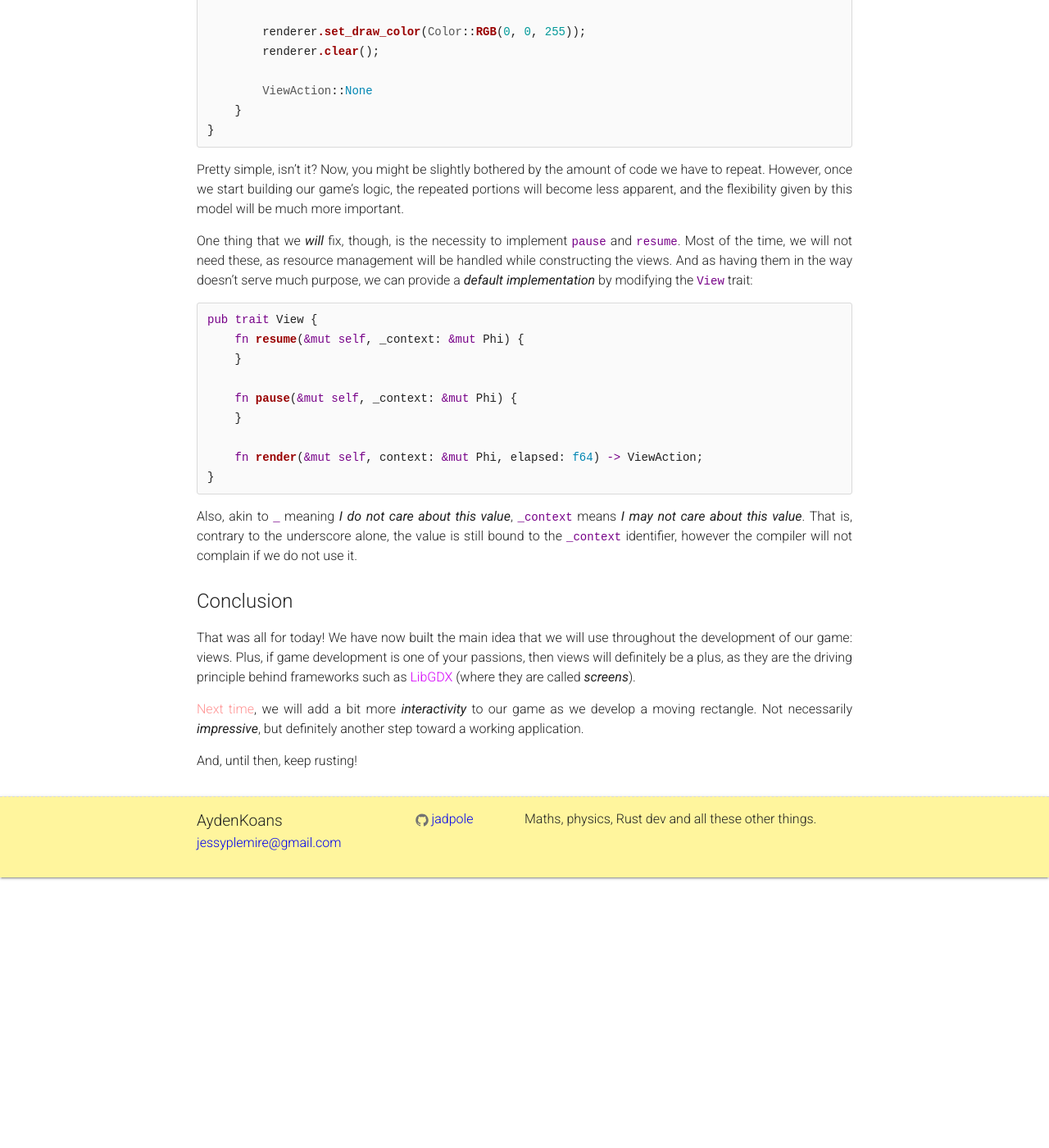
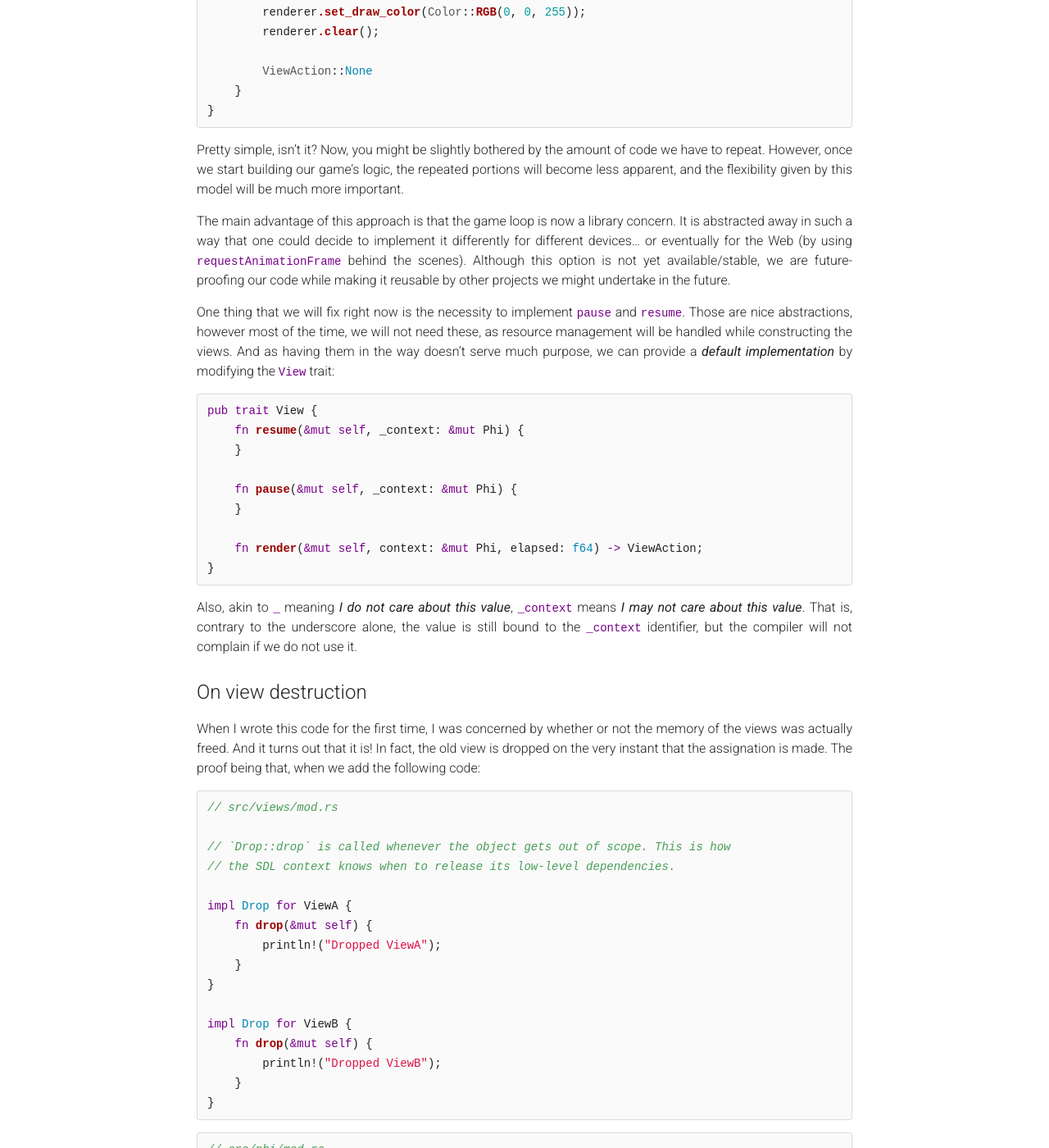
Before and after one commit to jadpole/jadpole.github.io, a Jekyll site: the page built from _posts/2015-07-20-arcaders-1-5.md, in a window 1280 px wide and 1400 px high, scrolled down 11487 px. Shown: the whole window at 82% size. Built offline with Jekyll 4.4.1, drawn with Linux system fonts in a browser that asks for light colours; Markdown is read by kramdown in place of the engine named in the settings; some of the changed text lies outside the part shown.

Commit message:
Modified ArcadeRS 1.5

````diff
--- a/_posts/2015-07-20-arcaders-1-5.md
+++ b/_posts/2015-07-20-arcaders-1-5.md
@@ -94,7 +94,6 @@ mod phi;
 mod views;
 
 use ::phi::{Events, ViewAction};
-
 
 fn main() {
     // Initialize SDL2
@@ -201,7 +200,7 @@ time (for example, by using microseconds instead). I leave it as an exercise.
 Now, to change the view!
 
 
-## Changing the view
+## Abstracting the game loop
 
 It is now time to move the main loop to `src/phi/mod.rs` and to remove the burden
 of a _default view_. To do so, let us now discover another _functional_ feature
@@ -551,11 +550,18 @@ code we have to repeat. However, once we start building our game's logic, the
 repeated portions will become less apparent, and the flexibility given by this
 model will be much more important.
 
-One thing that we _will_ fix, though, is the necessity to implement `pause` and
-`resume`. Most of the time, we will not need these, as resource management will
-be handled while constructing the views. And as having them in the way doesn't
-serve much purpose, we can provide a _default implementation_ by modifying the
-`View` trait:
+The main advantage of this approach is that the game loop is now a library
+concern. It is abstracted away in such a way that one could decide to implement
+it differently for different devices... or eventually for the Web (by using
+`requestAnimationFrame` behind the scenes). Although this option is not yet
+available/stable, we are future-proofing our code while making it reusable by
+other projects we might undertake in the future.
+
+One thing that we will fix right now is the necessity to implement `pause` and
+`resume`. Those are nice abstractions, however most of the time, we will not
+need these, as resource management will be handled while constructing the
+views. And as having them in the way doesn't serve much purpose, we can provide
+a _default implementation_ by modifying the `View` trait:
 
 ```rust
 pub trait View {
@@ -571,8 +577,61 @@ pub trait View {
 
 Also, akin to `_` meaning _I do not care about this value_, `_context` means
 _I may not care about this value_. That is, contrary to the underscore alone,
-the value is still bound to the `_context` identifier, however the compiler
-will not complain if we do not use it.
+the value is still bound to the `_context` identifier, but the compiler will
+not complain if we do not use it.
+
+
+## On view destruction
+
+When I wrote this code for the first time, I was concerned by whether or not
+the memory of the views was actually freed. And it turns out that it is! In
+fact, the old view is dropped on the very instant that the assignation is made.
+The proof being that, when we add the following code:
+
+```rust
+// src/views/mod.rs
+
+// `Drop::drop` is called whenever the object gets out of scope. This is how
+// the SDL context knows when to release its low-level dependencies.
+
+impl Drop for ViewA {
+    fn drop(&mut self) {
+        println!("Dropped ViewA");
+    }
+}
+
+impl Drop for ViewB {
+    fn drop(&mut self) {
+        println!("Dropped ViewB");
+    }
+}
+```
+
+```rust
+// src/phi/mod.rs
+
+println!("BEFORE");
+current_view = new_view;
+println!("AFTER");
+```
+
+... I get the following output:
+
+```
+FPS: 62
+FPS: 62
+BEFORE
+Dropped ViewA
+AFTER
+BEFORE
+Dropped ViewB
+AFTER
+FPS: 63
+```
+
+In other words, Rust ensures that the current view isn't being borrowed by any
+third-party and, knowing this, it simply drops the old view whenever it is
+possible. And all of this is handled at compile-time, so it is very fast.
 
 
 ## Conclusion
@@ -587,4 +646,4 @@ principle behind frameworks such as [LibGDX](http://libgdx.badlogicgames.com/)
 develop a moving rectangle. Not necessarily _impressive_, but definitely
 another step toward a working application.
 
-And, until then, keep rusting!
+And until then, keep rusting!
````
